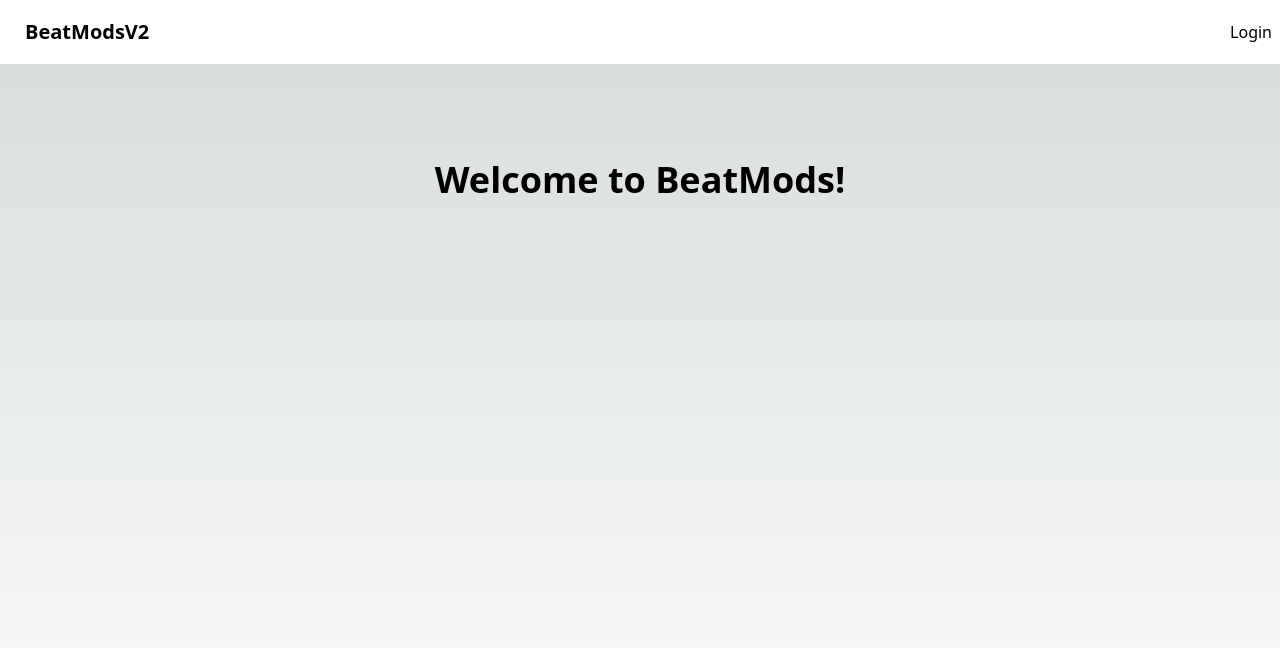
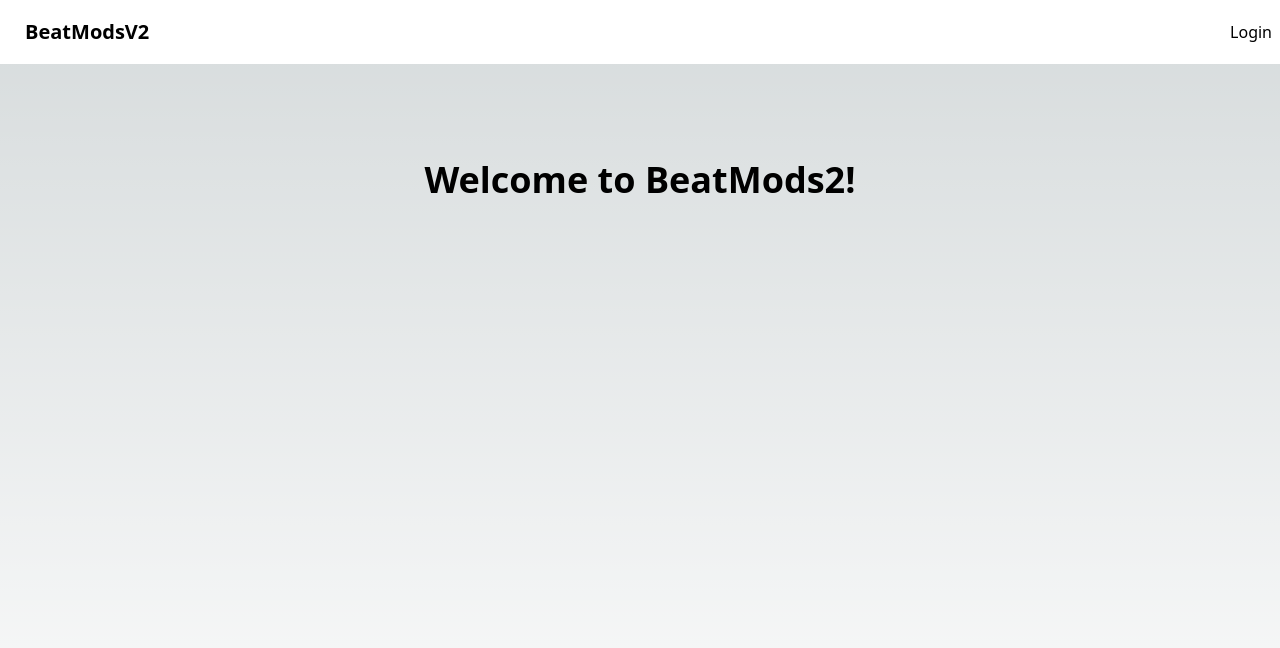
Before and after one commit to Zagrios/bs-manager-mods, a Next.js app: page / in a window 1280 px wide. Shown: the top 648 px of the page. Built offline with nearby package versions, Linux system fonts and the light colour scheme; no server answers.

Commit message:
BaetMods2

```diff
--- a/app/page.tsx
+++ b/app/page.tsx
@@ -1,7 +1,7 @@
 export default function Home() {
     return (
         <main className="flex min-h-screen flex-col items-center justify-between p-24">
-            <h1 className="text-4xl font-bold text-center">Welcome to BeatMods!</h1>
+            <h1 className="text-4xl font-bold text-center">Welcome to BeatMods2!</h1>
         </main>
     );
 }
```
